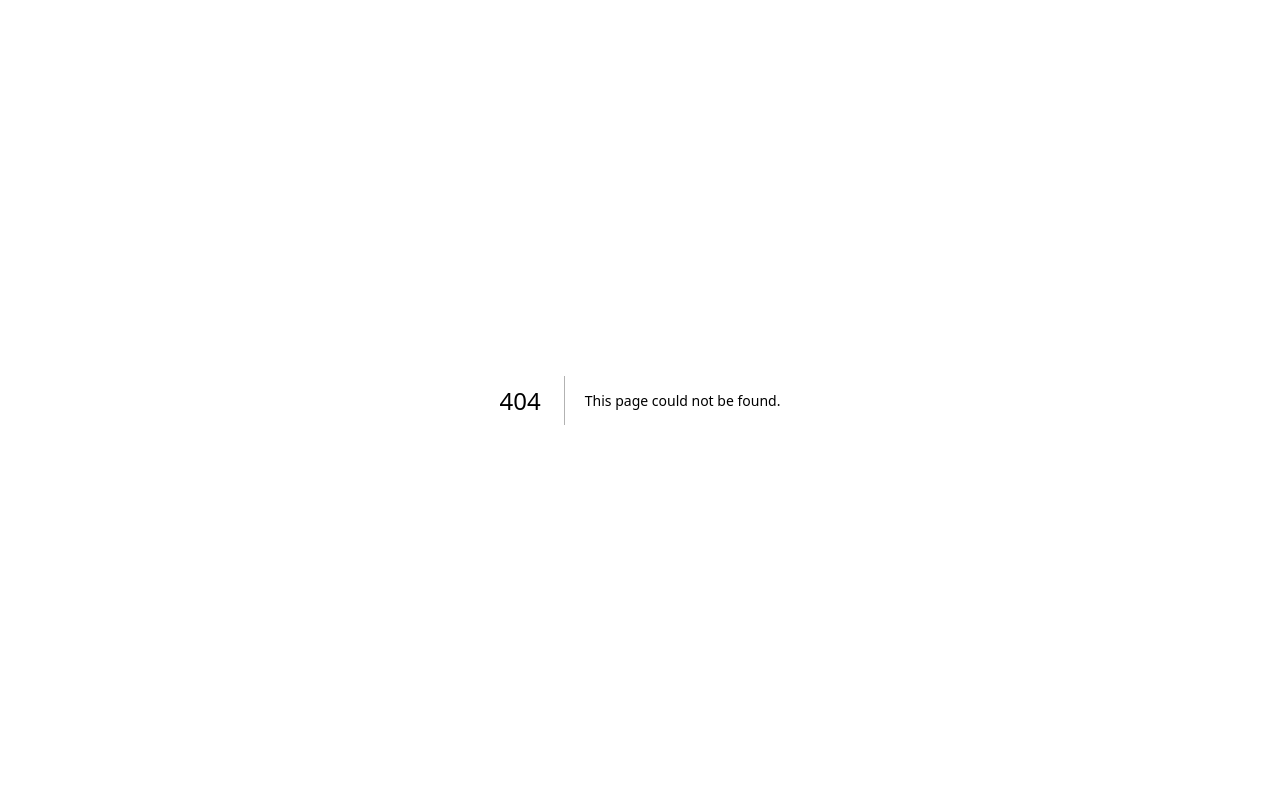
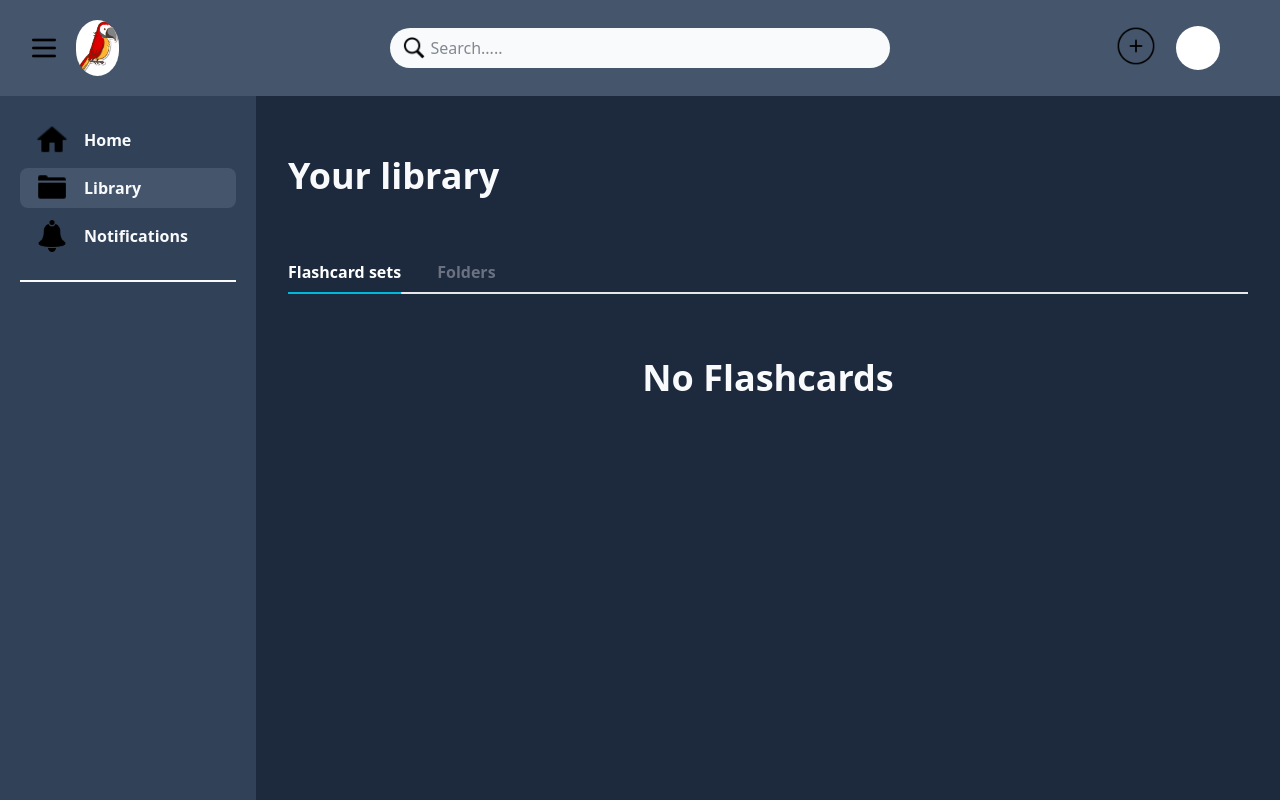
Before and after one commit to sivan-978/fluent-n, a Next.js app in the folder fluent/: page /library/flashcard-sets in a window 1280 px wide. Before the commit this address had no page. Built offline with nearby package versions, Linux system fonts and the light colour scheme.

Commit message:
created library page

```diff
--- /dev/null
+++ b/fluent/app/(app)/library/flashcard-sets/page.jsx
@@ -0,0 +1,5 @@
+export default function SetsPage() {
+    return(
+        <h1 className="text-center text-4xl font-bold">No Flashcards</h1>
+    )
+}
--- /dev/null
+++ b/fluent/app/(app)/library/folders/page.jsx
@@ -0,0 +1,5 @@
+export default function FoldersPage() {
+    return(
+        <h1 className="text-center text-4xl font-bold">No Folders</h1>
+    )
+}
--- /dev/null
+++ b/fluent/app/(app)/library/layout.jsx
@@ -0,0 +1,52 @@
+"use client";
+
+import Link from "next/link";
+import { usePathname } from "next/navigation";
+import LoggedinHeader from "@/components/loggedinHeader"
+import SideNav from "@/components/sideNav"
+
+
+function LibraryLayout({ children }) {
+    const pathname = usePathname();
+
+    return (
+        <div className='flex flex-col h-screen'>
+
+            <header className='flex-shrink-0'>
+                <LoggedinHeader />
+            </header>
+
+            <div className='flex flex-1 overflow-hidden'>
+
+                <aside className='flex-shrink-0 bg-slate-700 h-full'>
+                    <SideNav />
+                </aside>
+
+                <main className='bg-slate-800 flex flex-col  flex-1 overflow-auto px-8 py-5 gap-16'>
+
+                    <div className="mt-10">
+                        <h1 className="font-bold text-4xl">Your library</h1>
+                    </div>
+
+                    <div>
+                        <div className="flex gap-9 border-b-2 border-gray-200 pb-2">
+                            <Link href='/library/flashcard-sets' className={`font-bold underline-offset-[13.5px] decoration-[1.5px] decoration-cyan-500 ${pathname === "/library/flashcard-sets" ? 'underline text-white' : 'text-gray-500 hover:underline hover:decoration-cyan-700'}`}>
+                                Flashcard sets
+                            </Link>
+
+                            <Link href='/library/folders' className={`font-bold underline-offset-[13.5px] decoration-[1.5px] decoration-cyan-500 ${pathname === "/library/folders" ? 'underline text-white' : 'text-gray-500 hover:underline hover:decoration-cyan-700'}`}>
+                                Folders
+                            </Link>
+                        </div>
+
+                    </div>
+
+                    {children}
+
+                </main>
+            </div>
+        </div>
+    )
+}
+
+export default LibraryLayout
--- a/fluent/components/sideNav.jsx
+++ b/fluent/components/sideNav.jsx
@@ -5,6 +5,7 @@ import { usePathname } from "next/navigation";
 
 function sideNav() {
     const pathname = usePathname();
+    const inLibrary = pathname.startsWith("/library");
     return (
         <aside>
             <nav className='grid w-64 px-5 py-6 '>
@@ -17,8 +18,8 @@ function sideNav() {
                         <p className='font-semibold'>Home</p>
                     </Link>
 
-                    <Link href="/library" className={`hover:bg-slate-600 flex items-center gap-4 pl-4 py-1 rounded-lg
-                        ${pathname === "/library" ? "bg-slate-600" : ""}`}
+                    <Link href="/library/flashcard-sets" className={`hover:bg-slate-600 flex items-center gap-4 pl-4 py-1 rounded-lg
+                        ${inLibrary ? "bg-slate-600" : ""}`}
                     >
                         <img src="/icons/folder.png" alt="Folder" className='h-8 w-8' />
                         <p className='font-semibold'>Library</p>
--- /dev/null
+++ b/fluent/middleware.ts
@@ -0,0 +1,16 @@
+import { NextResponse } from "next/server";
+import type { NextRequest } from "next/server";
+
+export function middleware(req: NextRequest) {
+    if (req.nextUrl.pathname === "/library") {
+        const url = req.nextUrl.clone();
+        url.pathname = "/library/flashcard-sets";
+        return NextResponse.redirect(url);
+    }
+    return NextResponse.next();
+}
+
+// Only run middleware for /library
+export const config = {
+    matcher: "/library",
+};
```
